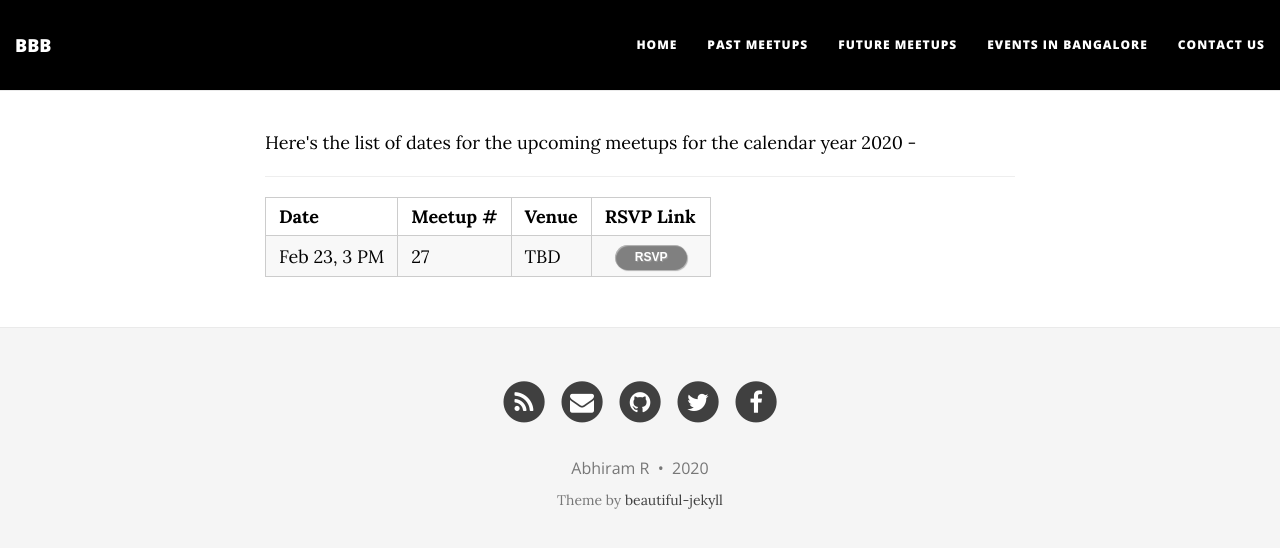
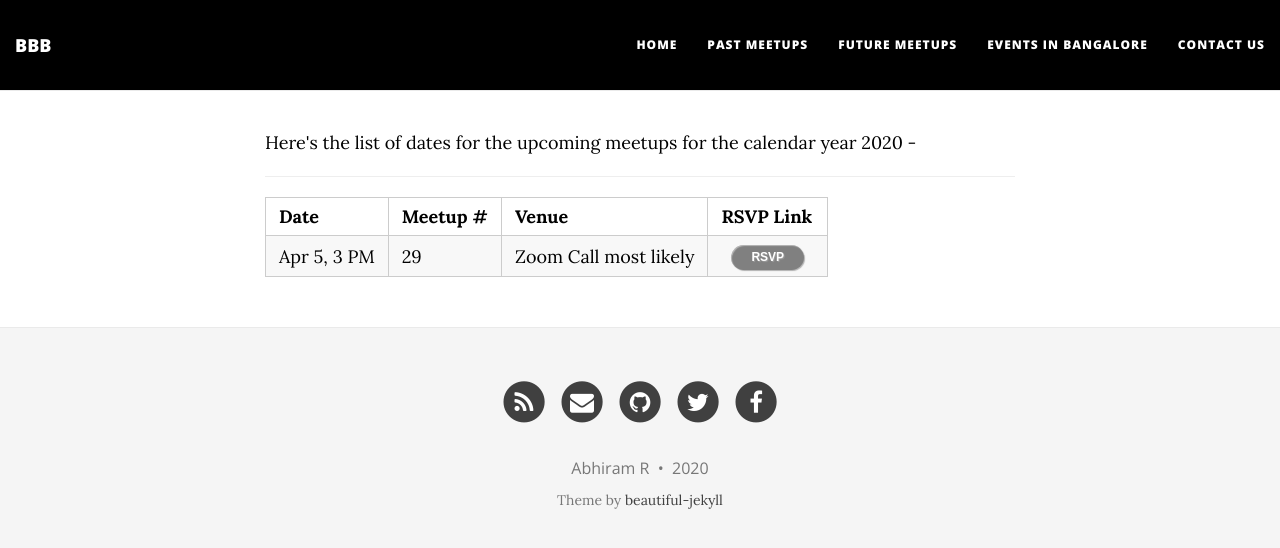
Before and after one commit to brokebibliophiles/brokebibliophiles.github.io, a Jekyll site: the page built from future-meetups.html, in a window 1280 px wide. Shown: the top 548 px of the page. Built offline with Jekyll 4.4.1, drawn with Linux system fonts in a browser that asks for light colours; nearby versions of some CDN libraries.

Commit message:
Updated next meetup date

```diff
--- a/future-meetups.html
+++ b/future-meetups.html
@@ -10,9 +10,9 @@ Here's the list of dates for the upcoming meetups for the calendar year 2020 -
 <th>Venue</th>
 <th>RSVP Link</th>
 <tr>
-    <td>Feb 23, 3 PM</td>
-    <td>27</td>
-    <td>TBD</td>
+    <td>Apr 5, 3 PM</td>
+    <td>29</td>
+    <td>Zoom Call most likely</td>
     <td><a href="#" class="button green disabled">RSVP</td></a>
 
 </tr>
```
